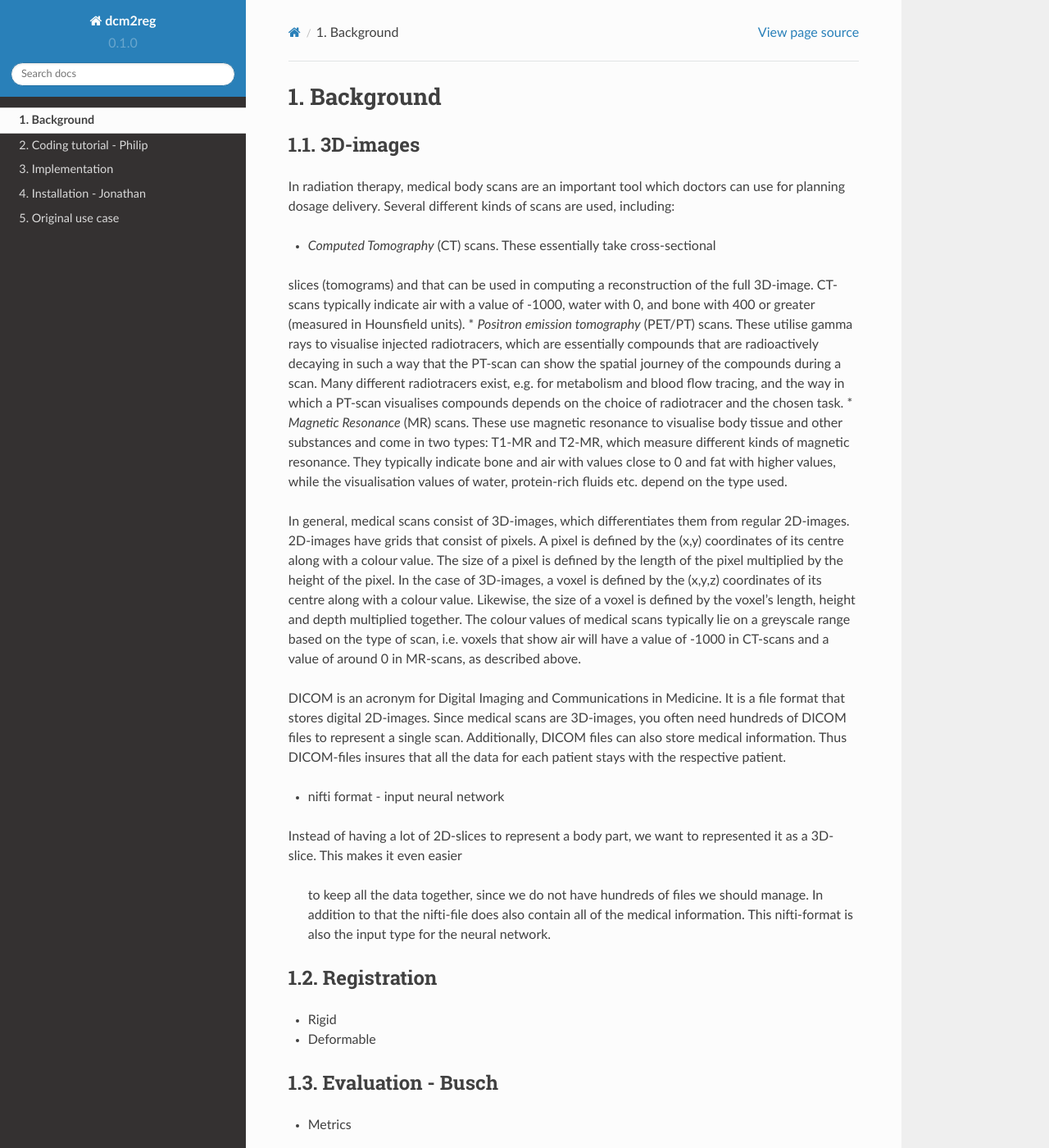
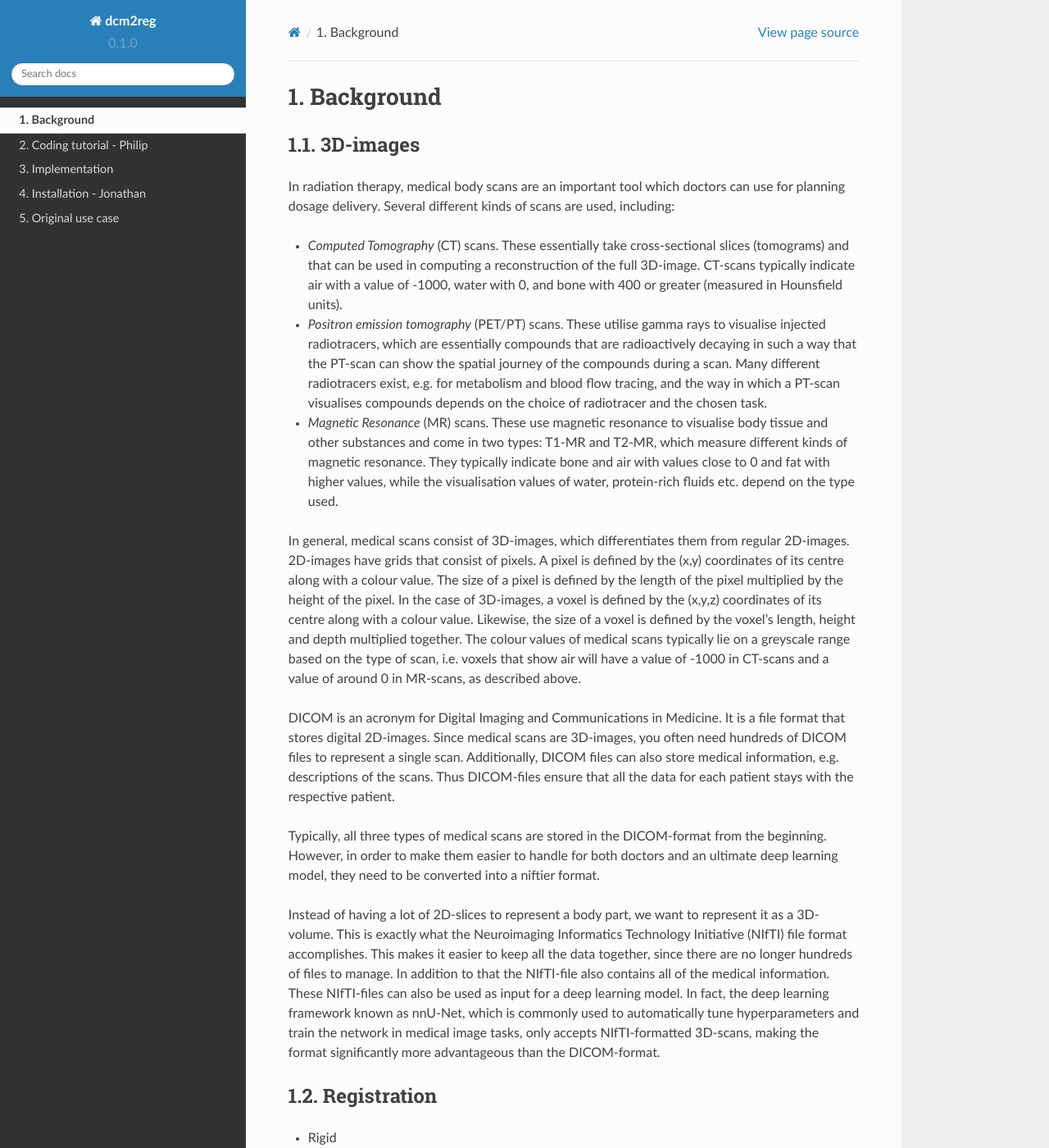
Before and after one commit to Dokkedal/dcm2reg, a Sphinx documentation site: the page built from docs/source/background.rst, in a window 1280 px wide and 1400 px high. Shown: the whole window at 82% size. Built offline with Sphinx 7.4.7 and the Read the Docs theme 2.0.0, drawn with Linux system fonts in a browser that asks for light colours.

Commit message:
file formats, included registration tutorial

```diff
--- a/docs/source/background.rst
+++ b/docs/source/background.rst
@@ -12,20 +13,20 @@
 of scans are used, including:
 
 * *Computed Tomography* (CT) scans. These essentially take cross-sectional
-slices (tomograms) and that can be used in computing a reconstruction of
-the full 3D-image. CT-scans typically indicate air with a value of -1000,
-water with 0, and bone with 400 or greater (measured in Hounsfield units).
+  slices (tomograms) and that can be used in computing a reconstruction of
+  the full 3D-image. CT-scans typically indicate air with a value of -1000,
+  water with 0, and bone with 400 or greater (measured in Hounsfield units).
 * *Positron emission tomography* (PET/PT) scans. These utilise gamma rays to
-visualise injected radiotracers, which are essentially compounds that are
-radioactively decaying in such a way that the PT-scan can show the spatial
-journey of the compounds during a scan. Many different radiotracers exist,
-e.g. for metabolism and blood flow tracing, and the way in which a PT-scan
-visualises compounds depends on the choice of radiotracer and the chosen task.
+  visualise injected radiotracers, which are essentially compounds that are
+  radioactively decaying in such a way that the PT-scan can show the spatial
+  journey of the compounds during a scan. Many different radiotracers exist,
+  e.g. for metabolism and blood flow tracing, and the way in which a PT-scan
+  visualises compounds depends on the choice of radiotracer and the chosen task.
 * *Magnetic Resonance* (MR) scans. These use magnetic resonance to visualise
-body tissue and other substances and come in two types: T1-MR and T2-MR,
-which measure different kinds of magnetic resonance. They typically indicate
-bone and air with values close to 0 and fat with higher values, while the
-visualisation values of water, protein-rich fluids etc. depend on the type used.
+  body tissue and other substances and come in two types: T1-MR and T2-MR,
+  which measure different kinds of magnetic resonance. They typically indicate
+  bone and air with values close to 0 and fat with higher values, while the
+  visualisation values of water, protein-rich fluids etc. depend on the type used.
 
 ..
     * Voxels
@@ -42,24 +43,32 @@
 and a value of around 0 in MR-scans, as described above.
 
 ..
-    * Dicom format
+    * DICOM format
 
 DICOM is an acronym for Digital Imaging and Communications in Medicine.
 It is a file format that stores digital 2D-images. Since medical scans are 3D-images,
 you often need hundreds of DICOM files to represent a single scan. Additionally,
-DICOM files can also store medical information. Thus DICOM-files insures that all
-the data for each patient stays with the respective patient.
+DICOM files can also store medical information, e.g. descriptions of the scans.
+Thus DICOM-files ensure that all the data for each patient stays with the
+respective patient.
 
-* nifti format - input neural network
+Typically, all three types of medical scans are stored in the DICOM-format from
+the beginning. However, in order to make them easier to handle for both doctors
+and an ultimate deep learning model, they need to be converted into a niftier format.
+
+..
+    * NIfTI format - input neural network
+
 Instead of having a lot of 2D-slices to represent a body part,
-we want to represented it as a 3D-slice. This makes it even easier
- to keep all the data together, since we do not have hundreds of files
- we should manage. In addition to that the nifti-file does also contain
- all of the medical information. This nifti-format is also the input type
- for the neural network.
-
-
-
+we want to represent it as a 3D-volume. This is exactly what the Neuroimaging
+Informatics Technology Initiative (NIfTI) file format accomplishes. This makes
+it easier to keep all the data together, since there are no longer
+hundreds of files to manage. In addition to that the NIfTI-file also contains
+all of the medical information. These NIfTI-files can also be used as input
+for a deep learning model. In fact, the deep learning framework known as nnU-Net,
+which is commonly used to automatically tune hyperparameters and train the network
+in medical image tasks, only accepts NIfTI-formatted 3D-scans, making the format
+significantly more advantageous than the DICOM-format.
 
 Registration
 ============
--- a/docs/source/basic_usage.rst
+++ b/docs/source/basic_usage.rst
@@ -47,6 +47,10 @@
 
 Skal vi gennemgå noget af jaspers kode her eller?
 
+.. literalinclude:: ../../registration_tutorial.py
+    :language: python
+    :linenos:
+
 Evaluation
 ==========
 The evaluation part of the module loads the registered pictures and evaluates by computing a metric. The user
```
Also changed, not shown: other parts of docs/source/background.rst (+1 -0 lines), docs/source/index.rst (+13 -1 lines).
